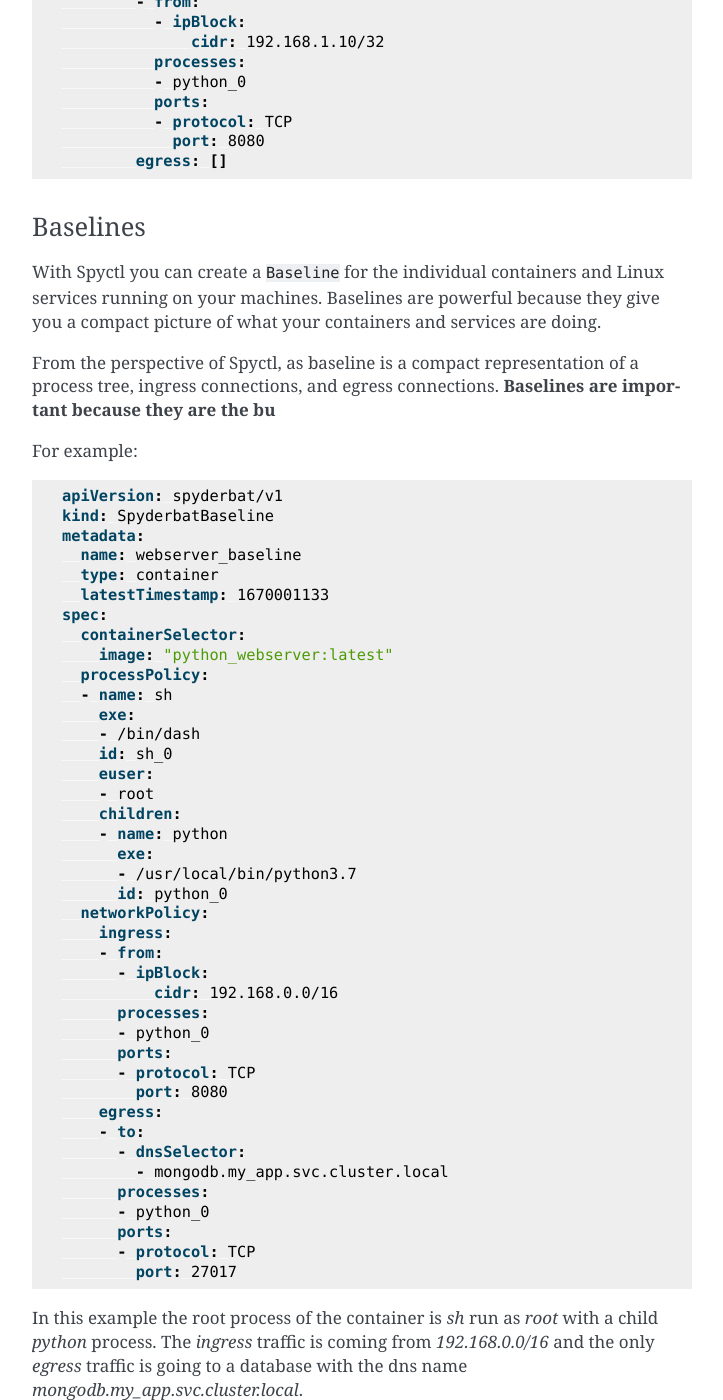
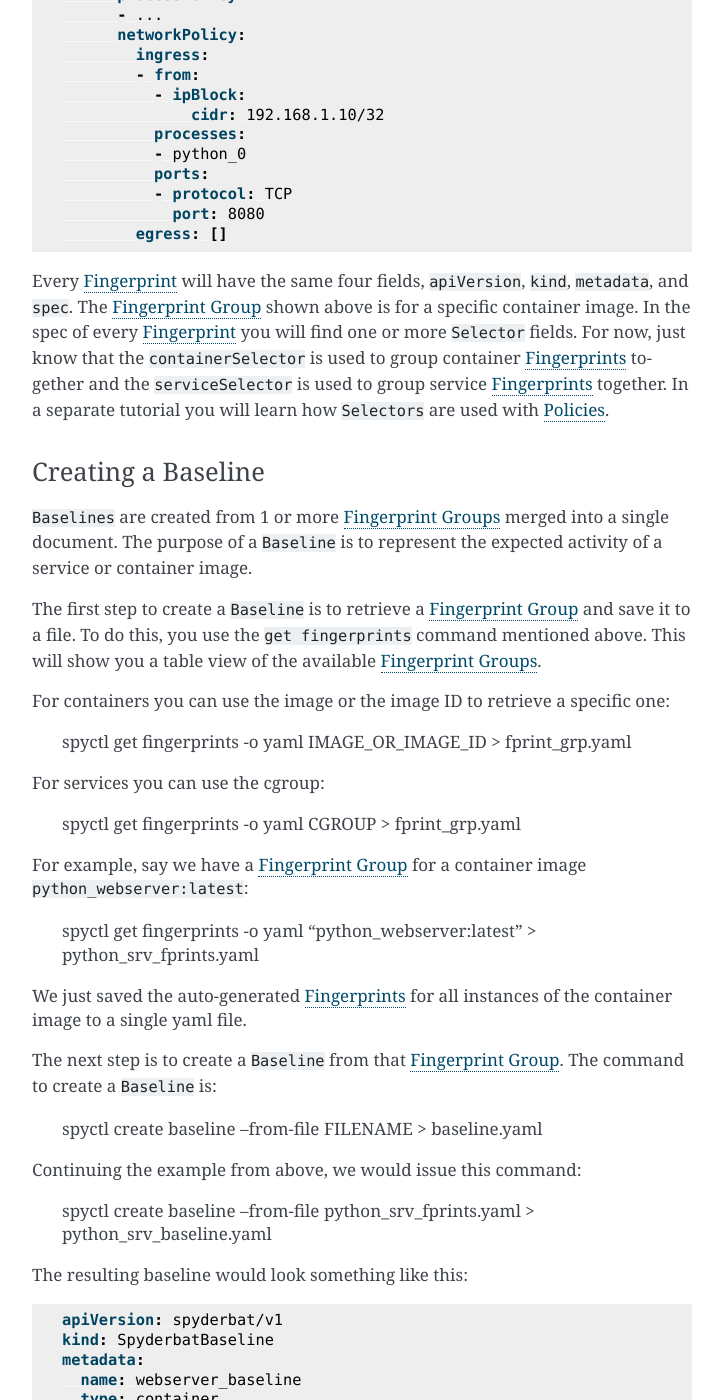
Before and after one commit to spyderbat/spyctl, a Sphinx documentation site: the page built from docs/tutorials/spyctl_basics.rst, in a window 1280 px wide and 1400 px high, scrolled down 4291 px. Shown: the whole window, without its empty margins (388-1111 px from the left). Built offline with Sphinx 7.4.7, drawn with Linux system fonts in a browser that asks for light colours; some of the changed text lies outside the part shown.

Commit message:
Added Baselining Workflow to spyctl basics

```diff
--- /dev/null
+++ b/docs/tutorials/policy_management.rst
@@ -0,0 +1,5 @@
+.. _Policy_Management:
+
+==========================
+Policy Management Tutorial
+==========================
--- a/docs/tutorials/spyctl_basics.rst
+++ b/docs/tutorials/spyctl_basics.rst
@@ -102,12 +102,14 @@
 
 Now that you have configured a |context| for your organization you can use Spyctl
 to view and manage your Spyderbat |resources|. In this section you will learn about the
-'get' command.
+``get`` command.
 
 The 'get' Command
 -----------------
 
-`spyctl get <resource>` is the command to retrieve data from the Spyderbat API.
+To retrieve data from the Spyderbat API, you can use the ``get`` command:
+
+    spyctl get RESOURCE [OPTIONS] [NAME_OR_ID]
 
 To retrieve the list of |machs| with the |s_na| installed issue the
 following command:
@@ -138,18 +140,19 @@
 ===================
 
 In this section you will learn about how auto-generated |s_fprints| are viewed and how
-they can be used to |baseline| your services and containers.
+they are used to |baseline| your services and containers. You will also learn how to
+manage |baselines| once you've created them.
 
-Fingerprints
-------------
+Viewing Fingerprints
+--------------------
 
 When you install the |s_na|, Spyderbat immediately starts building up
 |fprints| for the services and containers running on the machine. |fprints| are the foundation
-of what baselines are created from. |fprints| are a compact representation of process
+of what |baselines| are created from. |fprints| are a compact representation of process
 and network activity for a given instance of a service or container,
 and can update over time.
 
-To see a tabular summary of the fingerprints in your current |context| issue the command:
+To see a tabular summary of the |fprints| in your current |context| issue the command:
 
 .. code-block:: none
 
@@ -225,19 +228,48 @@
                 port: 8080
             egress: []
 
-Baselines
----------
+Every |fprint| will have the same four fields, ``apiVersion``, ``kind``, ``metadata``, and
+``spec``. The |fprint_grp| shown above is for a specific container image. In the spec of
+every |fprint| you will find one or more ``Selector`` fields. For now, just know that the
+``containerSelector`` is used to group container |fprints| together and the ``serviceSelector``
+is used to group service |fprints| together. In a separate tutorial you will learn how
+``Selectors`` are used with |policies|.
 
-With Spyctl you can create a |baseline| for the individual containers and Linux services
-running on your machines. Baselines are powerful because they give you a compact picture
-of what your containers and services are doing.
+Creating a Baseline
+-------------------
 
+|baselines| are created from 1 or more |fprint_grps| merged into a single document. The purpose
+of a |baseline| is to represent the expected activity of a service or container image.
 
-From the perspective of Spyctl, as baseline is a compact
-representation of a process tree, ingress connections, and egress connections. **Baselines
-are important because they are the bu**
+The first step to create a |baseline| is to retrieve a |fprint_grp| and save it to a file. To
+do this, you use the ``get fingerprints`` command mentioned above. This will show you a table
+view of the available |fprint_grps|.
 
-For example:
+For containers you can use the image or the image ID to retrieve a specific one:
+
+    spyctl get fingerprints -o yaml IMAGE_OR_IMAGE_ID > fprint_grp.yaml
+
+For services you can use the cgroup:
+
+    spyctl get fingerprints -o yaml CGROUP > fprint_grp.yaml
+
+For example, say we have a |fprint_grp| for a container image ``python_webserver:latest``:
+
+    spyctl get fingerprints -o yaml "python_webserver:latest" > python_srv_fprints.yaml
+
+We just saved the auto-generated |fprints| for all instances of the container image to a
+single yaml file.
+
+The next step is to create a |baseline| from that |fprint_grp|. The command to create a
+|baseline| is:
+
+    spyctl create baseline --from-file FILENAME > baseline.yaml
+
+Continuing the example from above, we would issue this command:
+
+    spyctl create baseline --from-file python_srv_fprints.yaml > python_srv_baseline.yaml
+
+The resulting baseline would look something like this:
 
 .. code-block:: yaml
 
@@ -266,7 +298,7 @@
         ingress:
         - from:
           - ipBlock:
-              cidr: 192.168.0.0/16
+              cidr: 192.168.1.10/32
           processes:
           - python_0
           ports:
@@ -282,9 +314,64 @@
           - protocol: TCP
             port: 27017
 
-In this example the root process of the container is `sh` run as `root` with a child `python`
-process. The `ingress` traffic is coming from `192.168.0.0/16` and the only `egress` traffic
-is going to a database with the dns name `mongodb.my_app.svc.cluster.local`.
+In this example the root process of the container is ``sh`` run as ``root`` with
+a child ``python`` process. The ``ingress`` traffic is coming from ``192.168.1.10/32``
+and the only ``egress`` traffic is going to a database with the dns name
+``mongodb.my_app.svc.cluster.local``.
+
+|fprints| only capture activity that has occurred, so if you want your |baselines|
+to include other expected activity, you can take steps to generalize the document.
+This can be done by simply editing the baseline document with your favorite text editor.
+
+For example:
+
+    vim python_srv_baseline.yaml
+
+Some ways to generalize a |baseline| are to:
+
+- add wildcards to text fields (e.g. updating the image to incorporate all versions):
+
+    image: python_webserver:*
+
+- expand an ip block's cidr range (e.g. say there is a /16 network that we expect traffic from):abbr:
+
+    cidr: 192.168.0.0/16
+
+Managing A Baseline
+-------------------
+
+We now have a |baseline| ``python_srv_baseline.yaml`` that we have generalized. The goal now is
+to stabilize the |baseline|. Your services and containers will continue to generate updated
+|fprints| which may contain activity that deviates from the baseline. They way to detect this
+is with the ``diff`` command:
+
+    spyctl diff -f BASELINE_FILE --latest
+
+For example:
+
+    spyctl diff -f python_srv_baseline.yaml --latest
+
+The output of the diff command will display all activity that doesn't match the baseline.
+If there are deviations, and those deviations should be added to the baseline, you can
+use the ``merge`` command to add them to the baseline:
+
+    spyctl merge -f BASELINE_FILE --latest > merged_baseline.yaml
+
+For example:
+
+    spyctl merge -f python_srv_baseline.yaml --latest > python_srv_merged_baseline.yaml
+
+.. warning::
+    Never redirect output to the same file you are using as input, the file will be wiped
+    before spyctl can read it.
+
+At this point you may want to edit the file again to generalize more fields. Repeat these
+management steps until you're satisfied that your baseline has stabilized.
+
+What's next
+===========
+
+:ref:`Policy Management Tutorial<Policy_Management>`
 
 .. |context| replace:: :ref:`Context<Contexts>`
 .. |contexts| replace:: :ref:`Contexts<Contexts>`
--- a/docs/tutorials/tutorials.rst
+++ b/docs/tutorials/tutorials.rst
@@ -13,3 +13,4 @@
    :maxdepth: 1
 
    spyctl_basics
+   policy_management
```
